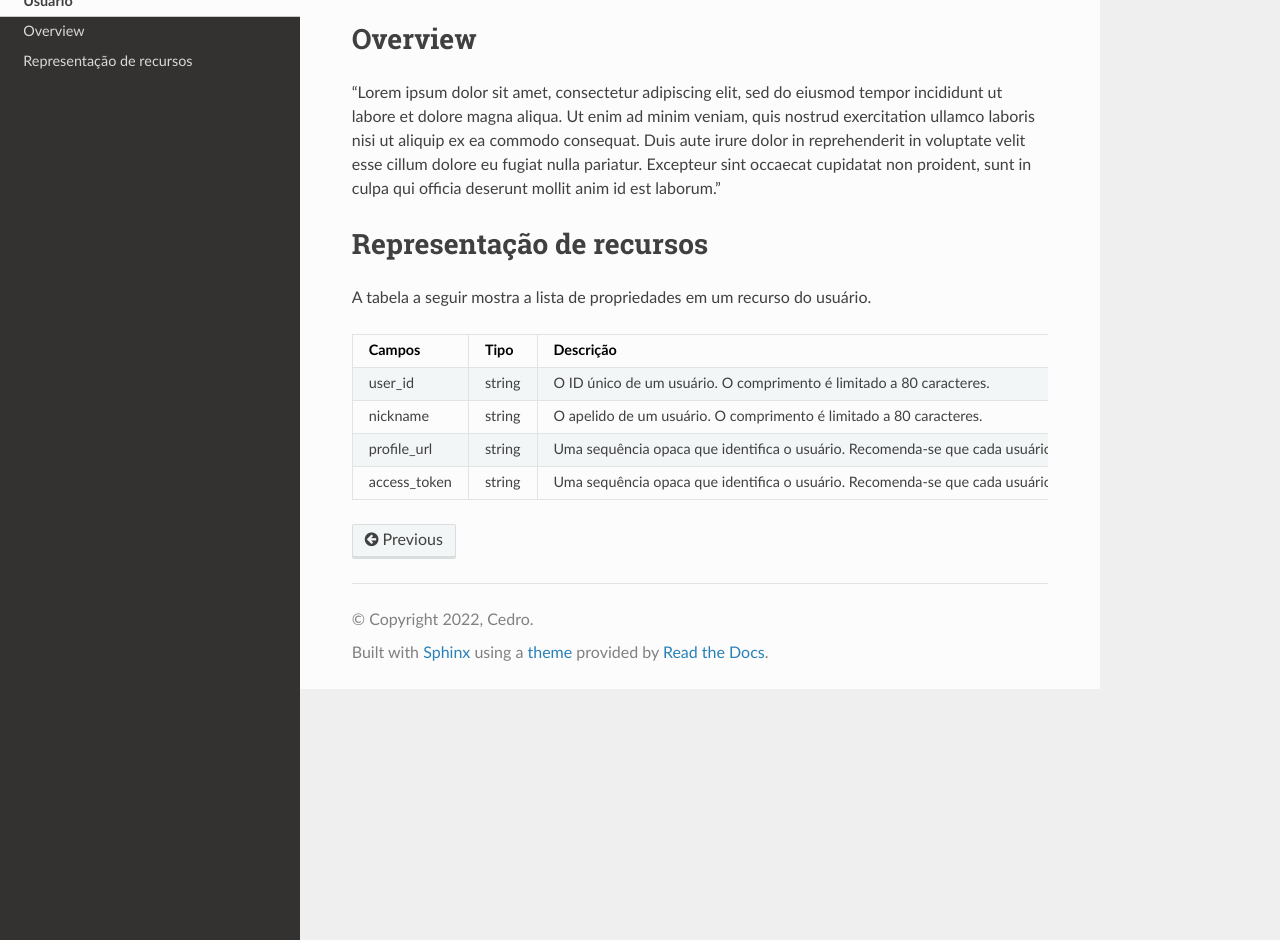
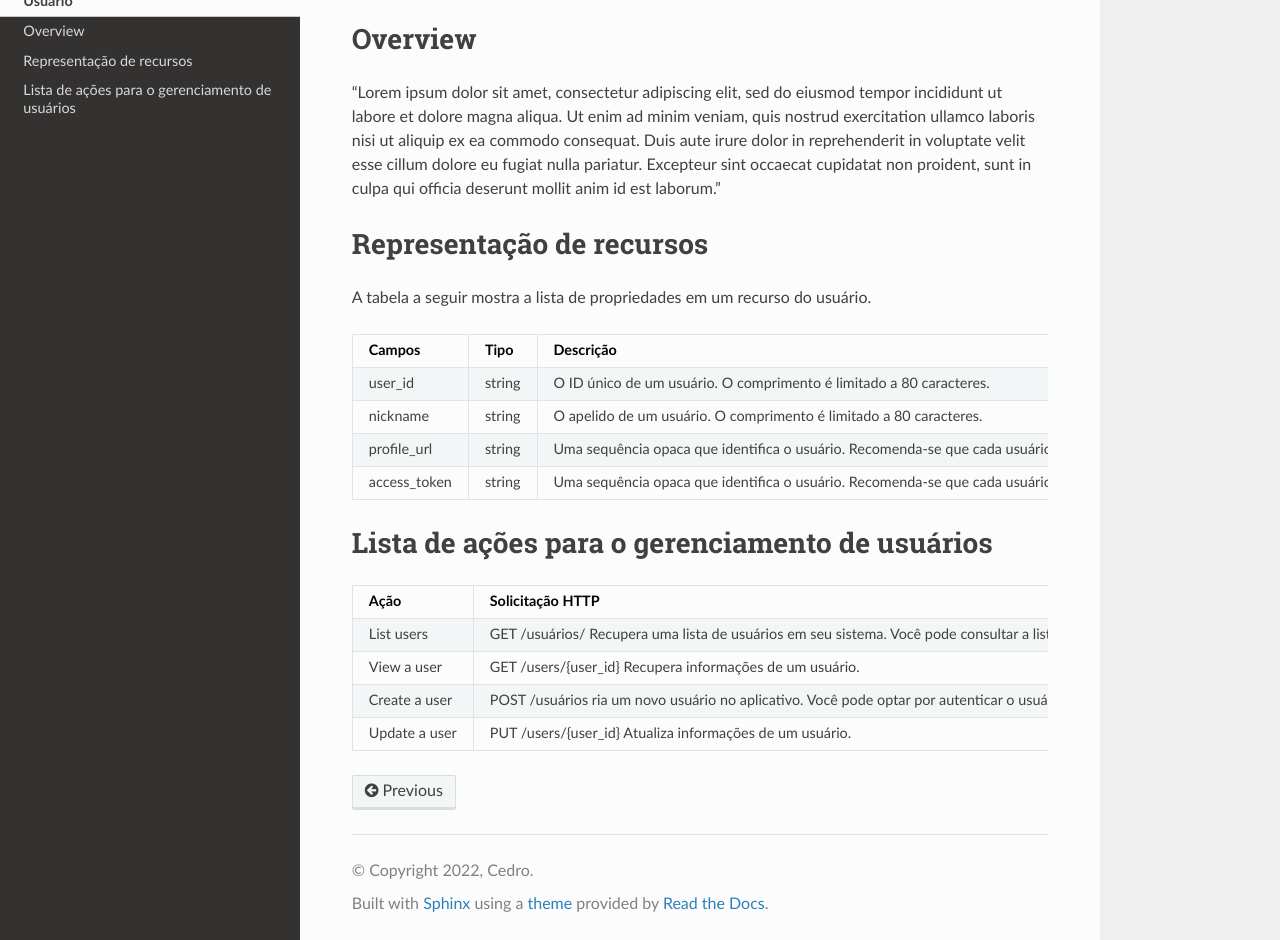
Before and after one commit to dionisribeiro/solucao-orquestradora, a Sphinx documentation site: the page built from docs/source/solucao.rst, in a window 1280 px wide and 1204 px high, cut to the strip 264-1204 px from the top of the window. Built offline with Sphinx 7.4.7 and the Read the Docs theme 2.0.0, drawn with Linux system fonts in a browser that asks for light colours.

Commit message:
Update solucao.rst

```diff
--- a/docs/source/solucao.rst
+++ b/docs/source/solucao.rst
@@ -24,3 +24,18 @@ A tabela a seguir mostra a lista de propriedades em um recurso do usuário.
 +--------------+---------+-----------------------------------------------------------------------------------------------------------------------------------------------------+
 | access_token | string  | Uma sequência opaca que identifica o usuário. Recomenda-se que cada usuário tenha seu próprio token de acesso e forneça-o no login para segurança.  |
 +--------------+---------+-----------------------------------------------------------------------------------------------------------------------------------------------------+
+
+Lista de ações para o gerenciamento de usuários
+===============================================
+
++----------------+------------------------------------------------------------------------------------------------------------------------------------------------------------------------------+
+| Ação           | Solicitação HTTP                                                                                                                                                             |
++================+==============================================================================================================================================================================+
+| List users     | GET /usuários/ Recupera uma lista de usuários em seu sistema. Você pode consultar a lista usando vários parâmetros                                                           |
++----------------+------------------------------------------------------------------------------------------------------------------------------------------------------------------------------+
+| View a user    | GET /users/{user_id} \  Recupera informações de um usuário.                                                                                                                  |
++----------------+------------------------------------------------------------------------------------------------------------------------------------------------------------------------------+
+| Create a user  | POST /usuários \ ria um novo usuário no aplicativo. Você pode optar por autenticar o usuário apenas com seu ID de usuário, ou com um token de acesso ou um token de sessão.  |
++----------------+------------------------------------------------------------------------------------------------------------------------------------------------------------------------------+
+| Update a user  | PUT /users/{user_id} \ Atualiza informações de um usuário.                                                                                                                   |
++----------------+------------------------------------------------------------------------------------------------------------------------------------------------------------------------------+
```
